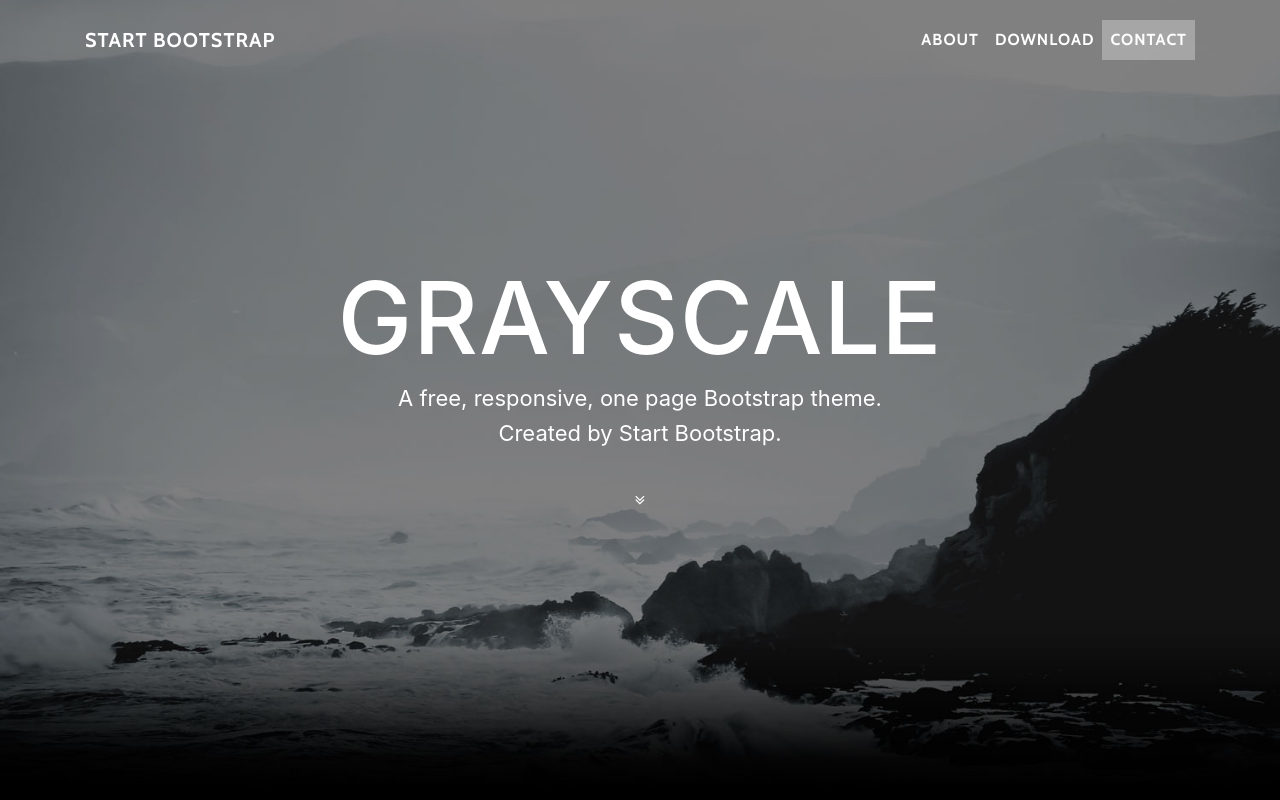
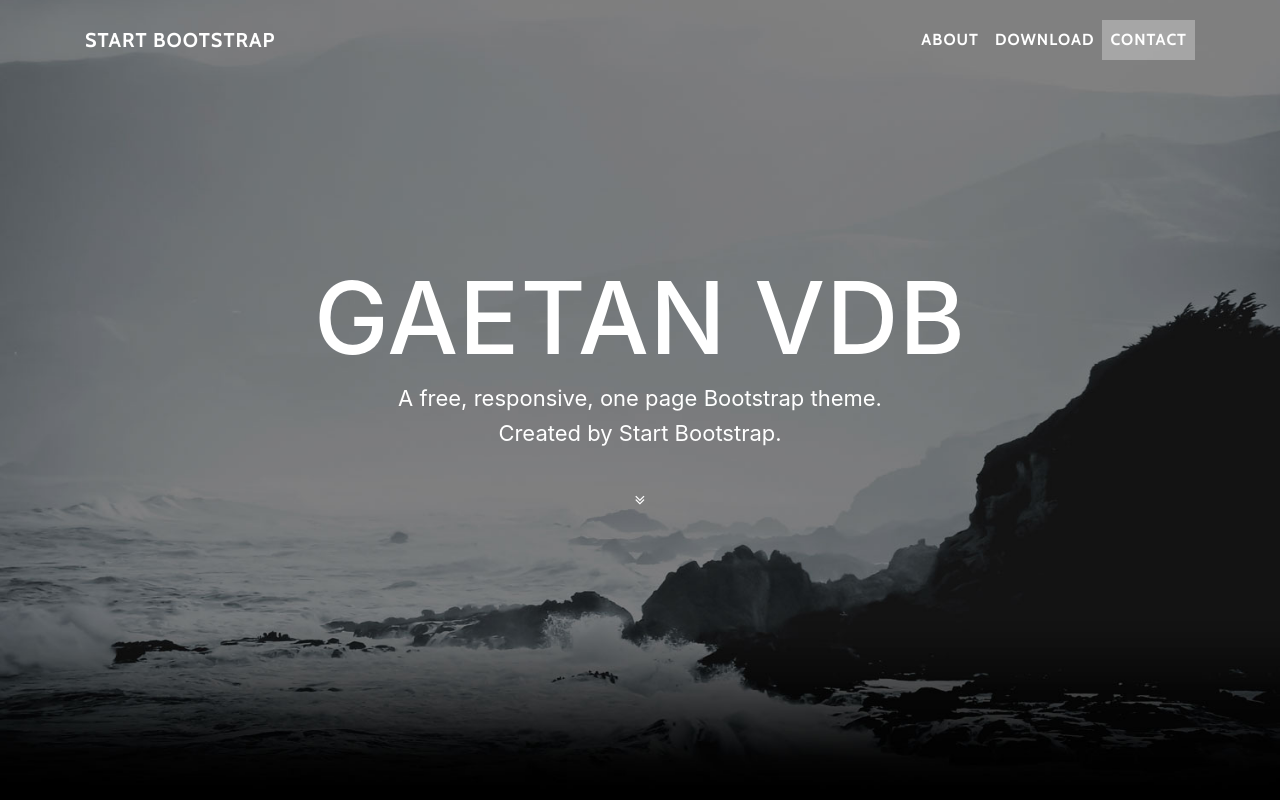
Before and after one commit to gaetanvdb/cloud-demo, a website with bundled scripts: page index.html in a window 1280 px wide. Shown: the top 800 px of the page. Built offline with nearby package versions, Linux system fonts and the light colour scheme.

Commit message:
Update index.html

```diff
--- a/index.html
+++ b/index.html
@@ -55,7 +55,7 @@
         <div class="container">
           <div class="row">
             <div class="col-lg-8 mx-auto">
-              <h1 class="brand-heading">Grayscale</h1>
+              <h1 class="brand-heading">Gaetan VDB</h1>
               <p class="intro-text">A free, responsive, one page Bootstrap theme.
                 <br>Created by Start Bootstrap.</p>
               <a href="#about" class="btn btn-circle js-scroll-trigger">
```
